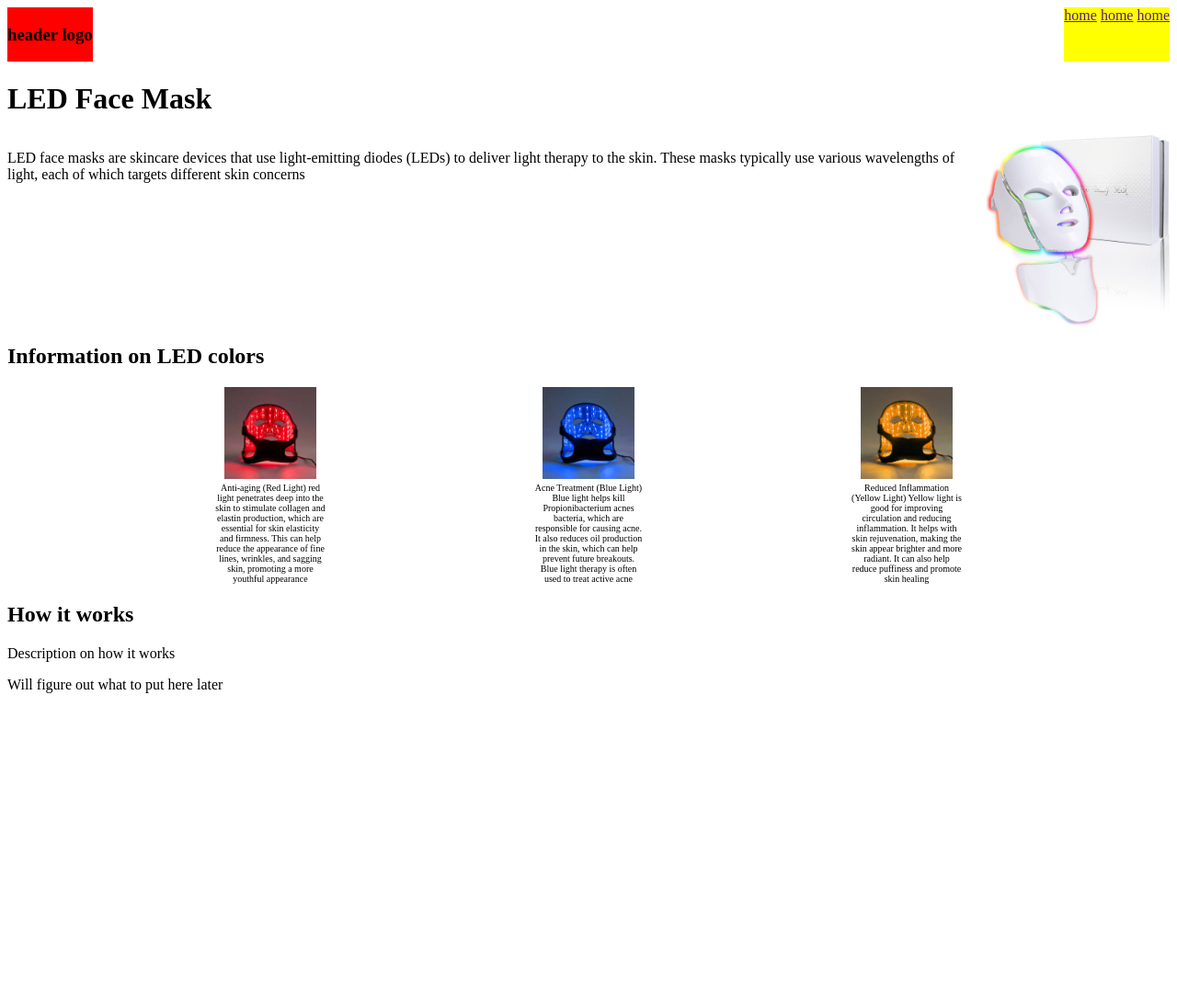
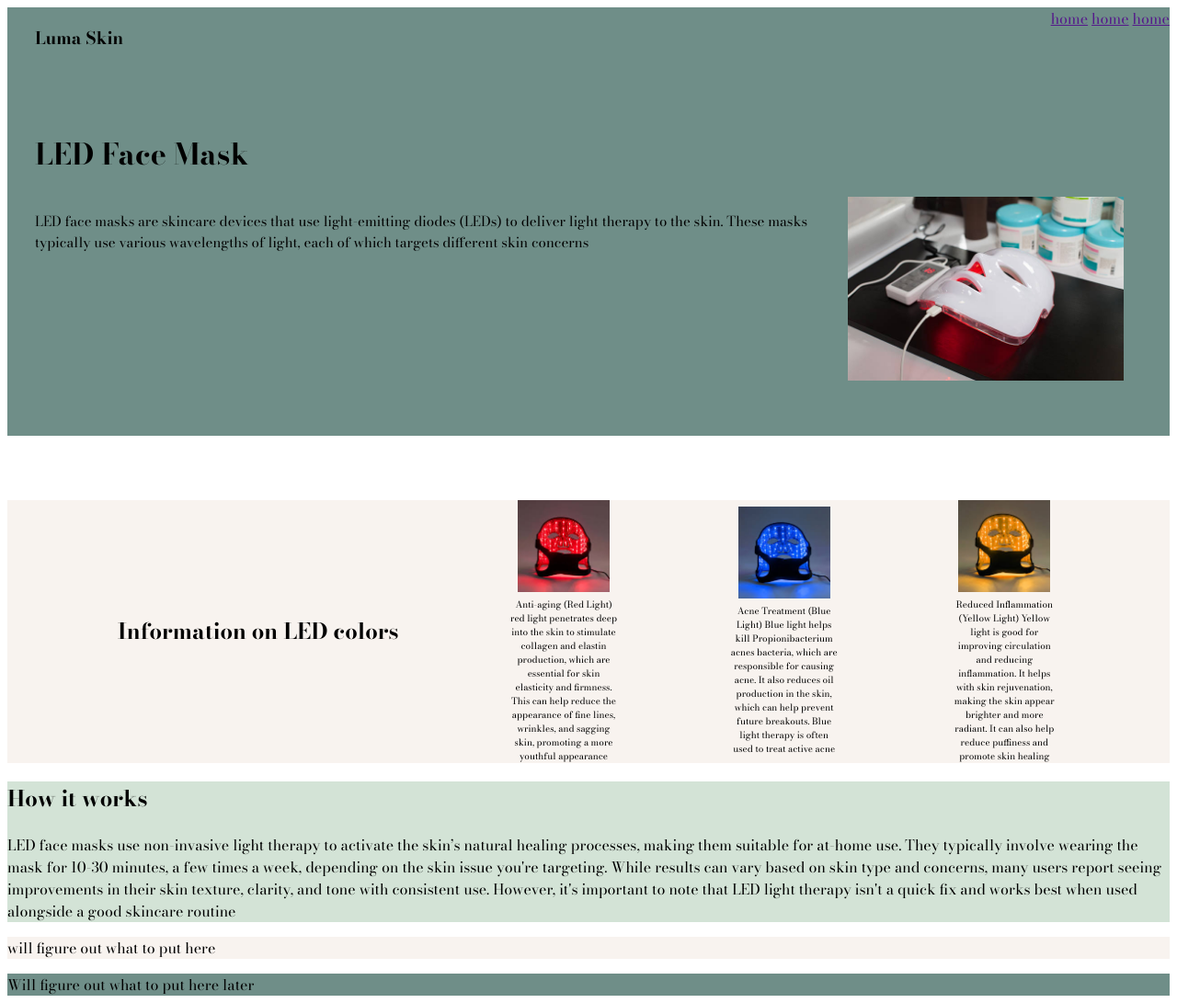
Before and after one commit to Anaaag/landing-page, a plain HTML site: page index.html in a window 1280 px wide. Shown: the whole page at 92% size. Before the commit the page ends 800 px from the top, so only its background shows below. Drawn offline with nearby package versions, Linux system fonts and the light colour scheme.

Commit message:
added more styling

```diff
--- a/index.html
+++ b/index.html
@@ -4,13 +4,23 @@
     <meta charset="UTF-8" />
     <title>LED Face Mask</title>
     <link rel="stylesheet" href="styles.css" />
+    <link rel="preconnect" href="https://fonts.googleapis.com">
+<link rel="preconnect" href="https://fonts.gstatic.com" crossorigin>
+<link href="https://fonts.googleapis.com/css2?family=Raleway:ital,wght@0,100..900;1,100..900&family=Urbanist:ital,wght@0,100..900;1,100..900&display=swap" rel="stylesheet">
+
+
+
+<link rel="preconnect" href="https://fonts.googleapis.com">
+<link rel="preconnect" href="https://fonts.gstatic.com" crossorigin>
+<link href="https://fonts.googleapis.com/css2?family=Bodoni+Moda:ital,opsz,wght@0,6..96,400..900;1,6..96,400..900&display=swap" rel="stylesheet">
   </head>
   <body>
 
+<div class="container">
 
   <header>
     <div class="logo">
-        <h3>header logo</h3>
+      <h3>Luma Skin</h3>
     </div>
 
     <div class="links">
@@ -24,14 +34,14 @@
 
   <div class="description">
 
-      <h1>LED Face Mask</h1>
+    <h1 class="descriptionheader">LED Face Mask</h1>
 
 
-      <div class="des">
+    <div class="descriptiontext">
       <p>LED face masks are skincare devices that use light-emitting diodes (LEDs) to deliver light therapy to the skin. These masks typically use various wavelengths of light, each of which targets different skin concerns</p>
 
 
-        <img class="led" src="../landing-page/images/ledmask.jpg">
+      <img class="ledimage" src="../landing-page/images/ledmask1.jpg">
 
 
     </div>
@@ -39,13 +49,19 @@
   </div>
 
 
+</div>
 
 
 
+<div class="information">
+
+<div class="informationheader">
+
   <h2>Information on LED colors</h2>
+</div>
 
 
-    <div class="img">
+
 
       <div class="item">
         <img src="../landing-page/images/images-2.jpg"
@@ -81,13 +97,24 @@
 
 
 
+ <div class="howitworks">
 
    <h2>How it works</h2>
 
 
 
-    <p>Description on how it works</p>
+   <p>LED face masks use non-invasive light therapy to activate the skin’s natural healing processes, making them suitable for at-home use. They typically involve wearing the mask for 10-30 minutes, a few times a week, depending on the skin issue you're targeting.
 
-    <footer>Will figure out what to put here later</footer>
+     While results can vary based on skin type and concerns, many users report seeing improvements in their skin texture, clarity, and tone with consistent use. However, it's important to note that LED light therapy isn't a quick fix and works best when used alongside a good skincare routine</p>
+
+ </div>
+
+
+ <div class="bottom">
+
+<p>will figure out what to put here</p>
+ </div>
+
+    <footer class="footer">Will figure out what to put here later</footer>
   </body>
 </html>
--- a/styles.css
+++ b/styles.css
@@ -5,32 +5,60 @@ justify-content: space-between;
 }
 
 .logo {
+  font-weight: bolder;
+  margin-left: 30px;
 
-  background-color: red;
 
 
 }
 
 .links {
-  background-color: yellow;
+
 
 }
 
-.led {
-  width:200px;
+.ledimage {
+  width:300px;
   height: auto;
-}
-
-.des {
-  display: flex;
+  object-fit: cover;
+  margin-bottom: 60px;
+  margin-right: 50px;
+  vertical-align: baseline;
 
 }
 
+.description {
+  margin-left: 30px;
+}
 
-.img {
+.descriptionheader {
+  margin-top: 70px;
+}
+
+.descriptiontext {
+  display: flex;
+  text-align: left;
+  font-size: 15px;
+  margin-bottom: 70px;
+  /* margin-left: 30px; */
+
+  /* background-color: #6f8e88; */
+
+}
+
+.container {
+  background-color: #6f8e88;
+}
+
+.informationheader {
+  background-color: #f8f3ef;
+  text-align: center;
+}
+.information {
   display: flex;
   justify-content: space-evenly;
   align-items: center;
+  background-color: #f8f3ef;
 }
 
 .resize {
@@ -51,3 +79,28 @@ div.item {
   display: block;
   font-size: 10px;
 }
+
+.howitworks {
+  background-color: #D3e3d6;
+}
+
+.bottom {
+  background-color: #f8f3ef;
+}
+
+.footer {
+  background-color: #6f8e88;
+}
+
+body {
+
+  /* font-family: "Urbanist", serif;
+  font-optical-sizing: auto;
+  font-weight: 100;
+  font-style: normal; */
+
+  font-family: "Bodoni Moda", serif;
+  font-optical-sizing: auto;
+  font-weight: 100;
+  font-style: normal;
+}
```
Also changed, not shown: images/led.jpg (added), images/ledmask1.jpg (added). Lines whose indentation alone changed are shown as unchanged.
